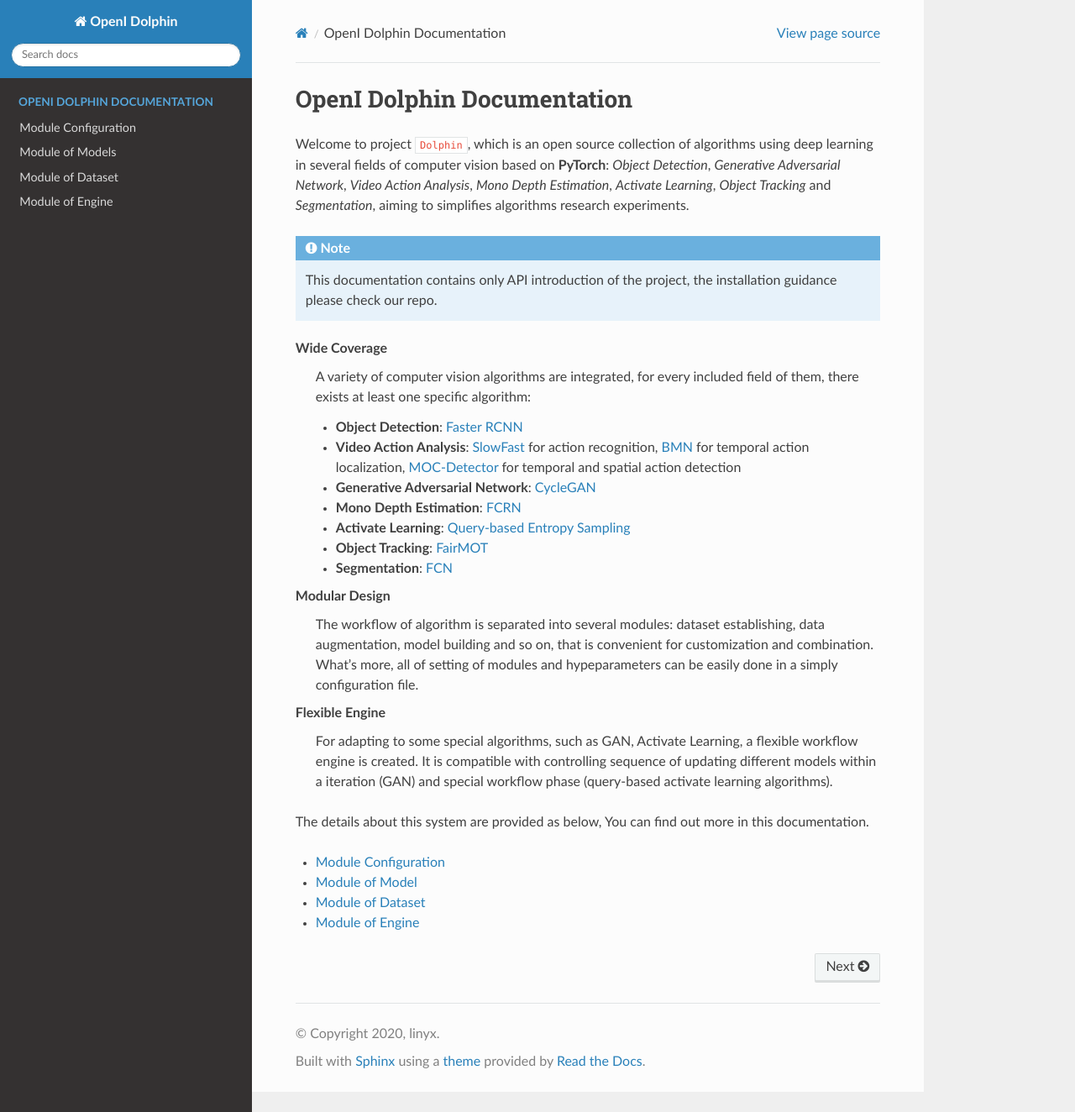
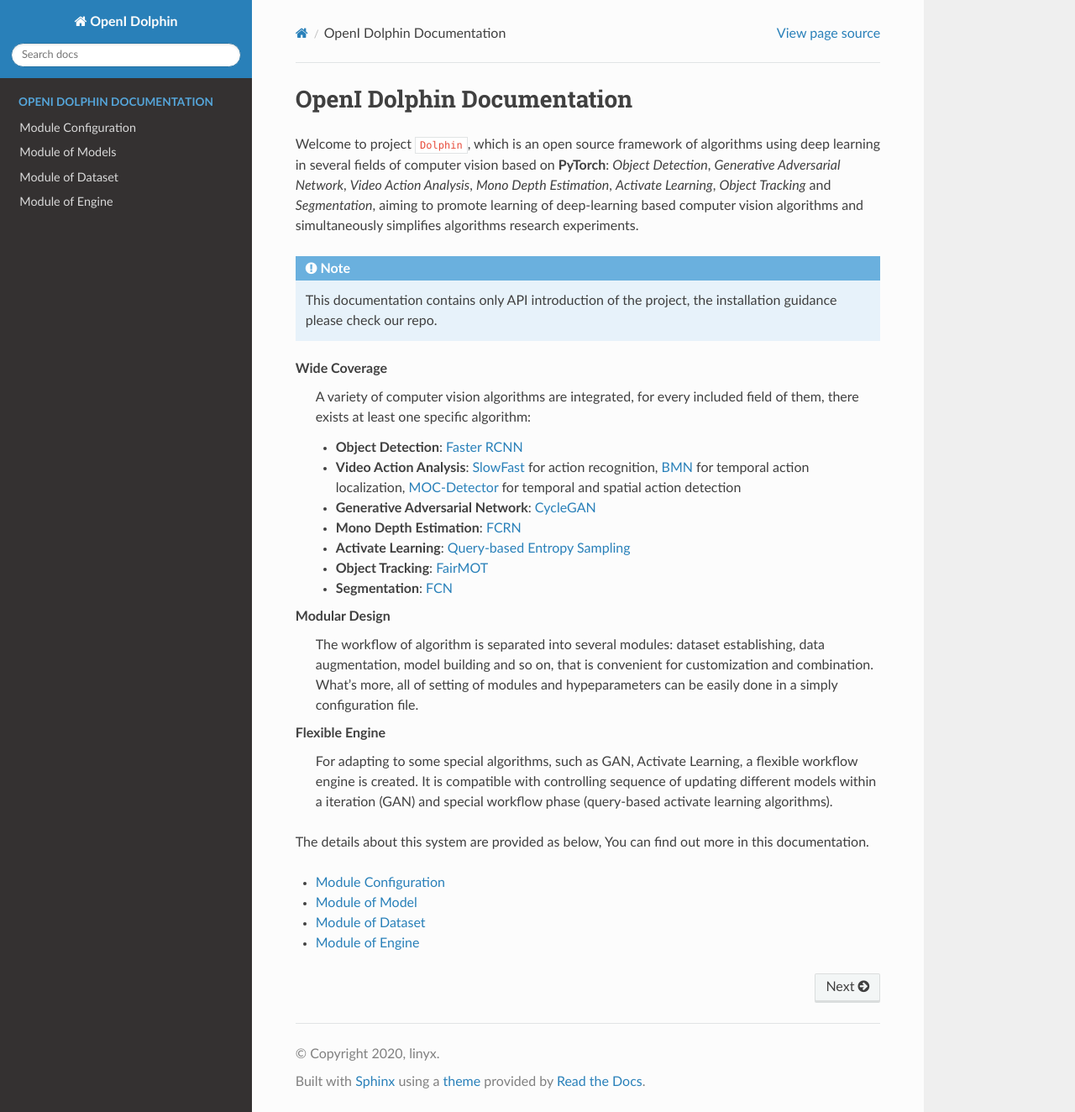
Before and after one commit to lin-yuxiang/dolphin, a Sphinx documentation site: the page built from docs/source/index.rst, in a window 1280 px wide and 1324 px high. Shown: the whole window at 84% size. Built offline with Sphinx 7.4.7 and the Read the Docs theme 2.0.0, drawn with Linux system fonts in a browser that asks for light colours.

```diff
--- a/docs/source/index.rst
+++ b/docs/source/index.rst
@@ -1,11 +1,12 @@
 OpenI Dolphin Documentation
 ==========================
 
-Welcome to project ``Dolphin``, which is an open source collection of algorithms
+Welcome to project ``Dolphin``, which is an open source framework of algorithms
 using deep learning in several fields of computer vision based on **PyTorch**:
 *Object Detection*, *Generative Adversarial Network*, *Video Action Analysis*,
 *Mono Depth Estimation*, *Activate Learning*, *Object Tracking* and
-*Segmentation*, aiming to simplifies algorithms research experiments.
+*Segmentation*, aiming to promote learning of deep-learning based computer vision
+algorithms and simultaneously simplifies algorithms research experiments.
 
 .. note::
    This documentation contains only API introduction of the project, the
```
Also changed, not shown: README.md (+1 -1 lines).
